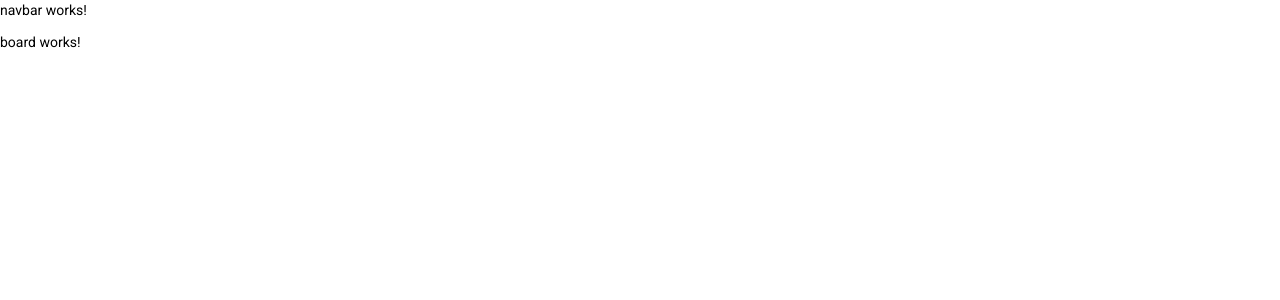
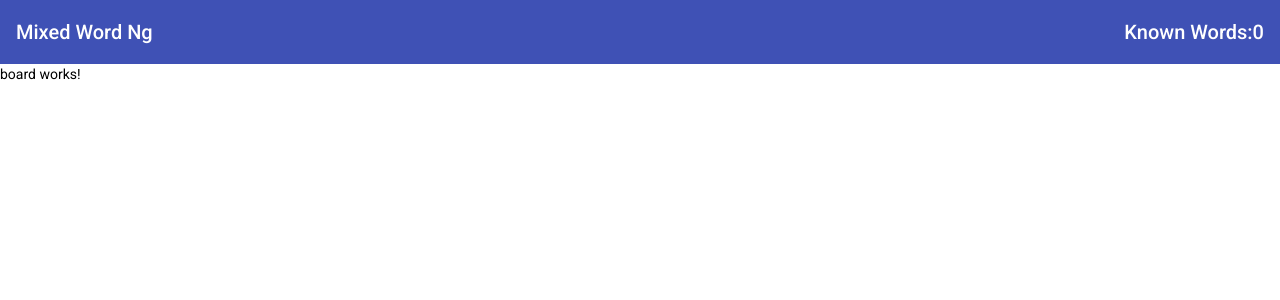
Before and after one commit to bariscanyilmaz/mixed-word-ng, an Angular app: page / in a window 1280 px wide. Shown: the top 300 px of the page. Built offline with nearby package versions, Linux system fonts and the light colour scheme.

Commit message:
mat toolbar added in navbar component

```diff
--- a/src/app/app.module.ts
+++ b/src/app/app.module.ts
@@ -5,6 +5,9 @@ import { AppComponent } from './app.component';
 import { NavbarComponent } from './navbar/navbar.component';
 import { BoardComponent } from './board/board.component';
 import { BrowserAnimationsModule } from '@angular/platform-browser/animations';
+import {MatToolbarModule} from '@angular/material/toolbar';
+
+
 
 @NgModule({
   declarations: [
@@ -14,7 +17,7 @@ import { BrowserAnimationsModule } from '@angular/platform-browser/animations';
   ],
   imports: [
     BrowserModule,
-    BrowserAnimationsModule
+    BrowserAnimationsModule,MatToolbarModule
   ],
   providers: [],
   bootstrap: [AppComponent]
--- a/src/app/navbar/navbar.component.html
+++ b/src/app/navbar/navbar.component.html
@@ -1 +1,7 @@
-<p>navbar works!</p>
+<mat-toolbar color="primary">
+    <mat-toolbar-row>
+        <span>Mixed Word Ng</span>
+        <span class="spacer"></span>
+        <span>Known Words:{{knownWords}}</span>
+    </mat-toolbar-row>
+</mat-toolbar>
--- a/src/app/navbar/navbar.component.scss
+++ b/src/app/navbar/navbar.component.scss
@@ -0,0 +1,4 @@
+.spacer {
+  margin-left: auto;
+  margin-right: auto;
+}
--- a/src/app/navbar/navbar.component.ts
+++ b/src/app/navbar/navbar.component.ts
@@ -8,8 +8,12 @@ import { Component, OnInit } from '@angular/core';
 export class NavbarComponent implements OnInit {
 
   constructor() { }
+  knownWords:number=0;
 
   ngOnInit(): void {
+
   }
 
+
+
 }
```
